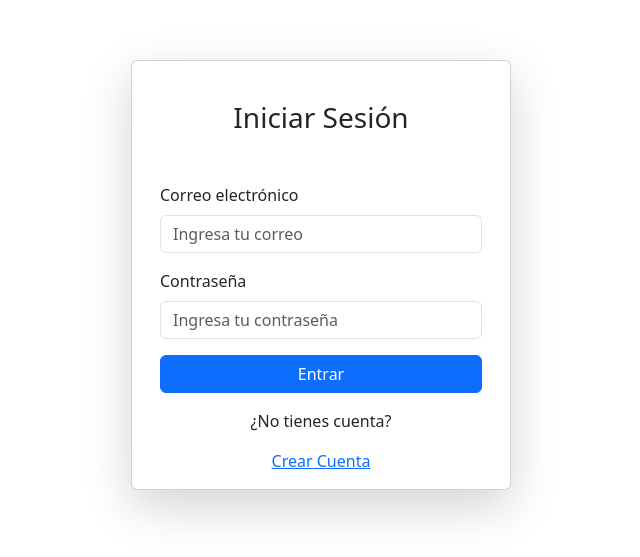
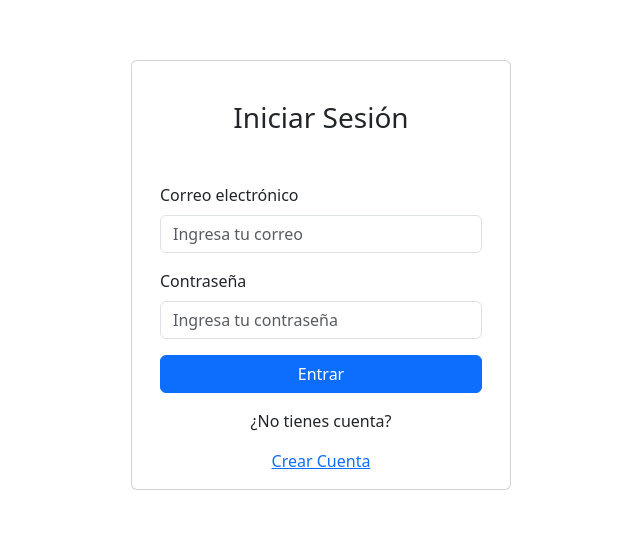
Before and after one commit to AlfreGood20/PWA-AGENDA-DE-CONTACTO, a SvelteKit app: page /login in a window 1280 px wide. Shown: the part 125-682 px from the top of the page, without its empty margins (319-959 px from the left). Built offline with nearby package versions, Linux system fonts and the light colour scheme; no server answers.

Commit message:
Ruta compuesta del registro

```diff
--- a/src/routes/login/+page.svelte
+++ b/src/routes/login/+page.svelte
@@ -24,7 +24,7 @@
     <!-- Card para el login -->
     <div class="row d-flex justify-content-center align-items-center" style="height: 100vh;">
 
-        <div class="card col-12 col-md-6 col-lg-4 shadow-lg">
+        <div class="card col-12 col-md-6 col-lg-4 shadow-lgs">
 
             <div class="card-body">
 
@@ -55,7 +55,7 @@
                 </div>
 
                 <div class="d-flex justify-content-center ">
-                    <a href="#">Crear Cuenta</a>
+                    <a href="/registro">Crear Cuenta</a>
                 </div>
 
             </div>
```
